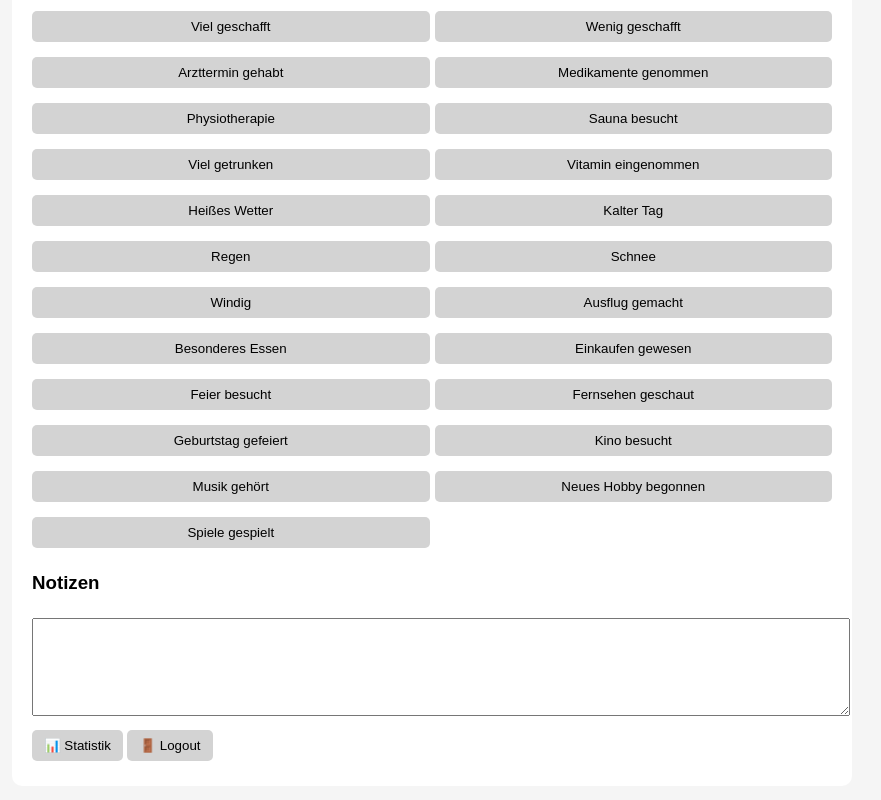
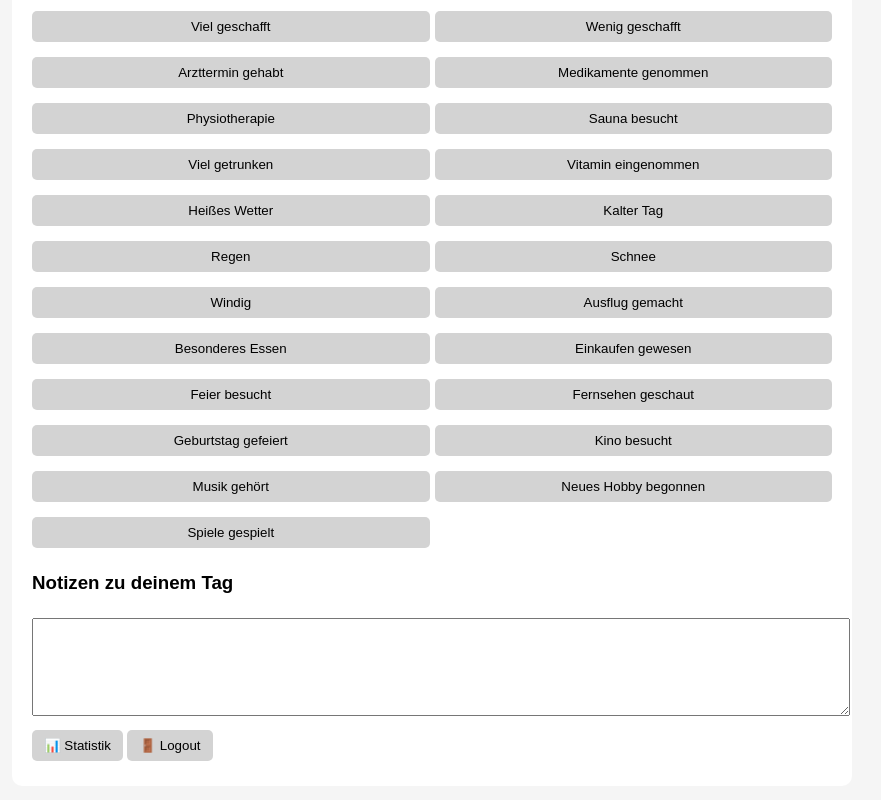
Before and after one commit to 413X-A/whowhat, a plain HTML site: page tage.html in a window 1280 px wide. Shown: the part 2489-3289 px from the top of the page, without its empty margins (208-1089 px from the left). Drawn offline with Linux system fonts and the light colour scheme; sample sign-in values are in the browser's storage.

Commit message:
Update tage.html

```diff
--- a/tage.html
+++ b/tage.html
@@ -22,7 +22,7 @@
     <h3>Eigenschaften</h3>
     <div id="attributeButtons" class="grid-2"></div>
 
-    <h3>Notizen</h3>
+    <h3>Notizen zu deinem Tag</h3>
     <textarea id="notes"></textarea>
 
     <div class="nav-buttons">
```
